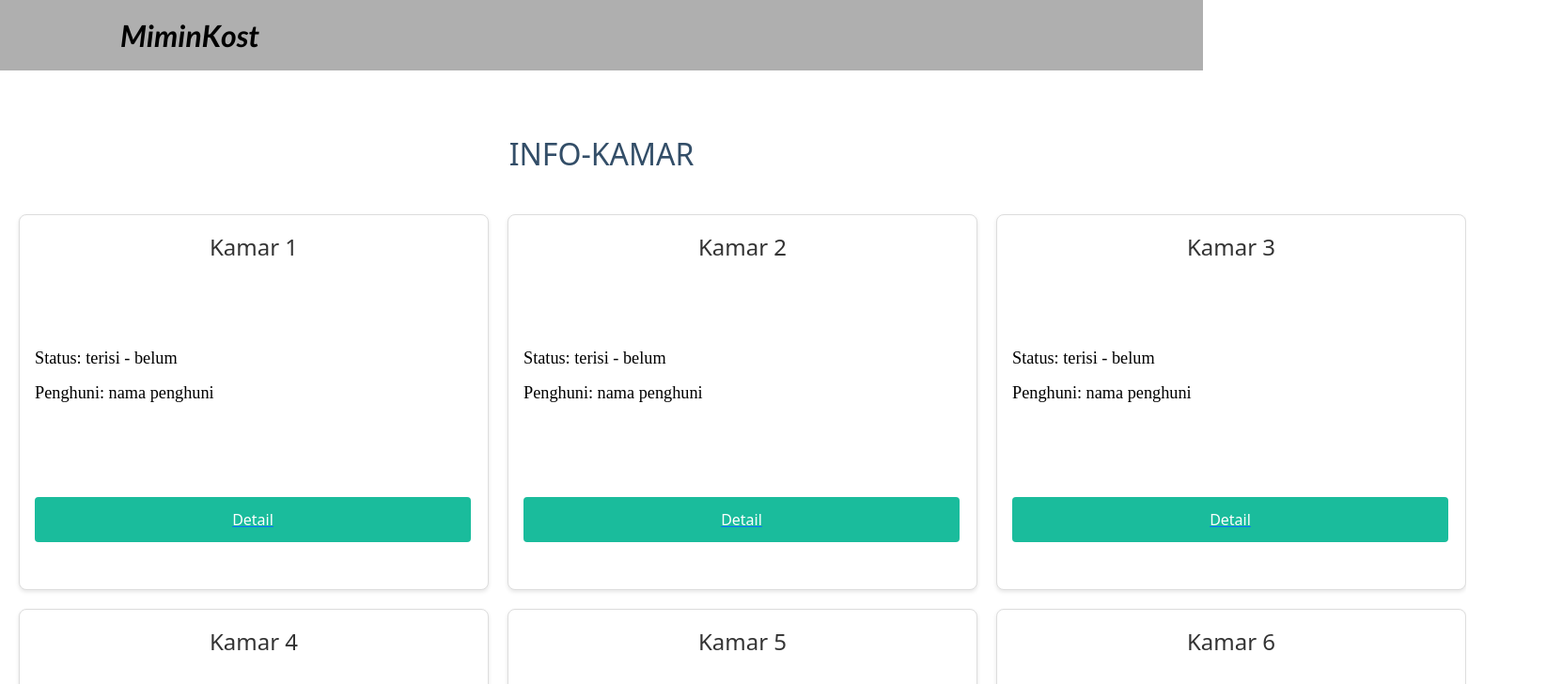
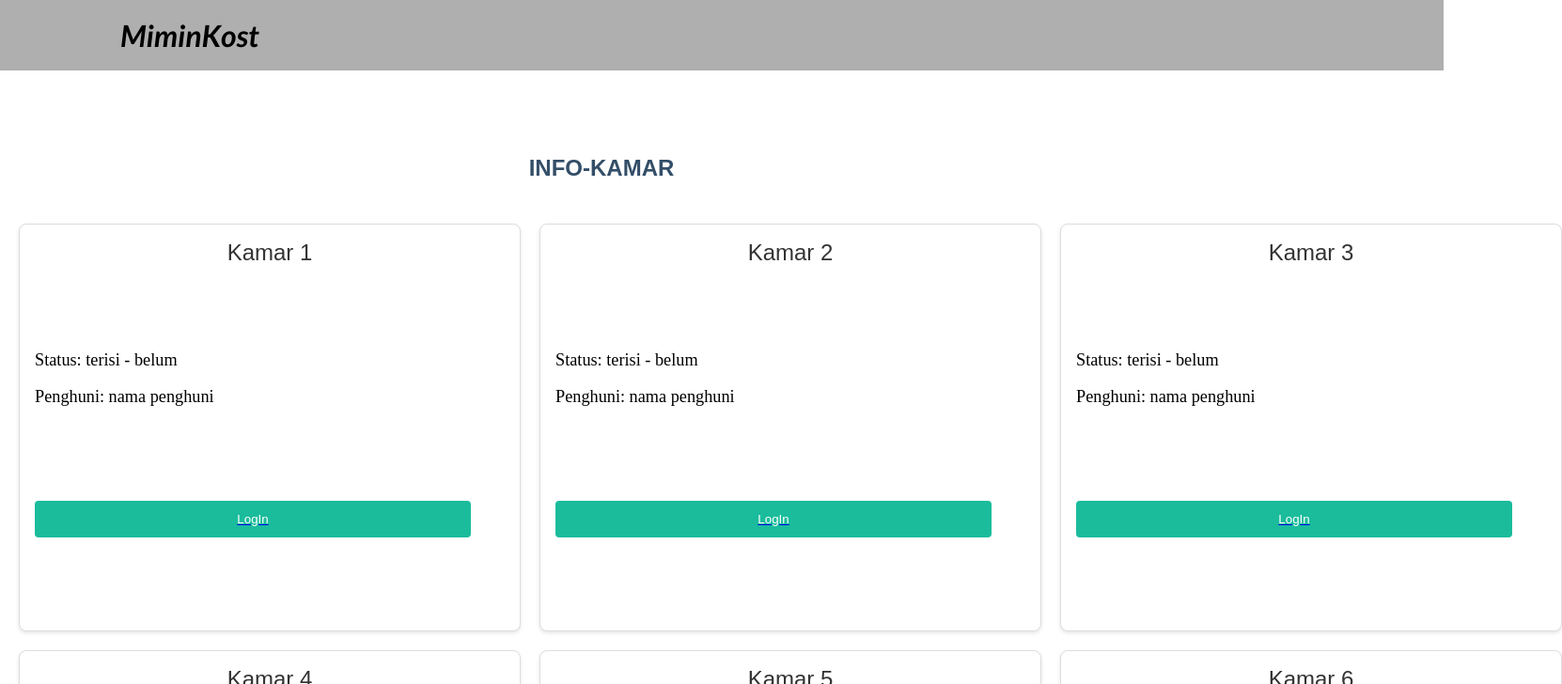
Before and after one commit to geran357/kos-app, a React (Vite) app in the folder kos-app/: page / in a window 1280 px wide. Shown: the top 728 px of the page at 94% size, 1662 px wide, since content can reach past the window. Built offline with nearby package versions, Linux system fonts and the light colour scheme.

Commit message:
mengubah detail menjadi login

```diff
--- a/kos-app/package.json
+++ b/kos-app/package.json
@@ -11,11 +11,13 @@
   "dependencies": {
     "axios": "^1.7.7",
     "react": "^18.2.0",
-    "react-dom": "^18.2.0"
+    "react-dom": "^18.2.0",
+    "react-router-dom": "^6.28.0"
   },
   "devDependencies": {
     "@types/react": "^18.0.27",
     "@types/react-dom": "^18.0.10",
+    "@types/react-router-dom": "^5.3.3",
     "@vitejs/plugin-react": "^3.1.0",
     "typescript": "^4.9.3",
     "vite": "^4.1.0"
--- a/kos-app/src/main.tsx
+++ b/kos-app/src/main.tsx
@@ -1,7 +1,6 @@
 import React from "react";
 import ReactDOM from "react-dom/client";
 import App from "../src/components/App";
-import "bootstrap/dist/css/bootstrap.css";
 
 ReactDOM.createRoot(document.getElementById("root") as HTMLElement).render(
   <React.StrictMode>
--- a/kos-app/src/pages/RoomCard.tsx
+++ b/kos-app/src/pages/RoomCard.tsx
@@ -24,7 +24,7 @@ const RoomCard: React.FC<RoomCardProps> = ({
       <Link to="/login">
         {" "}
         {/* Pastikan URL sesuai dengan rute yang ada */}
-        <button className="detail-button">Detail</button>
+        <button className="detail-button">LogIn</button>
       </Link>
     </div>
   );
```
Also changed, not shown: 1 other file (tests, documents, lock files or other folders).
